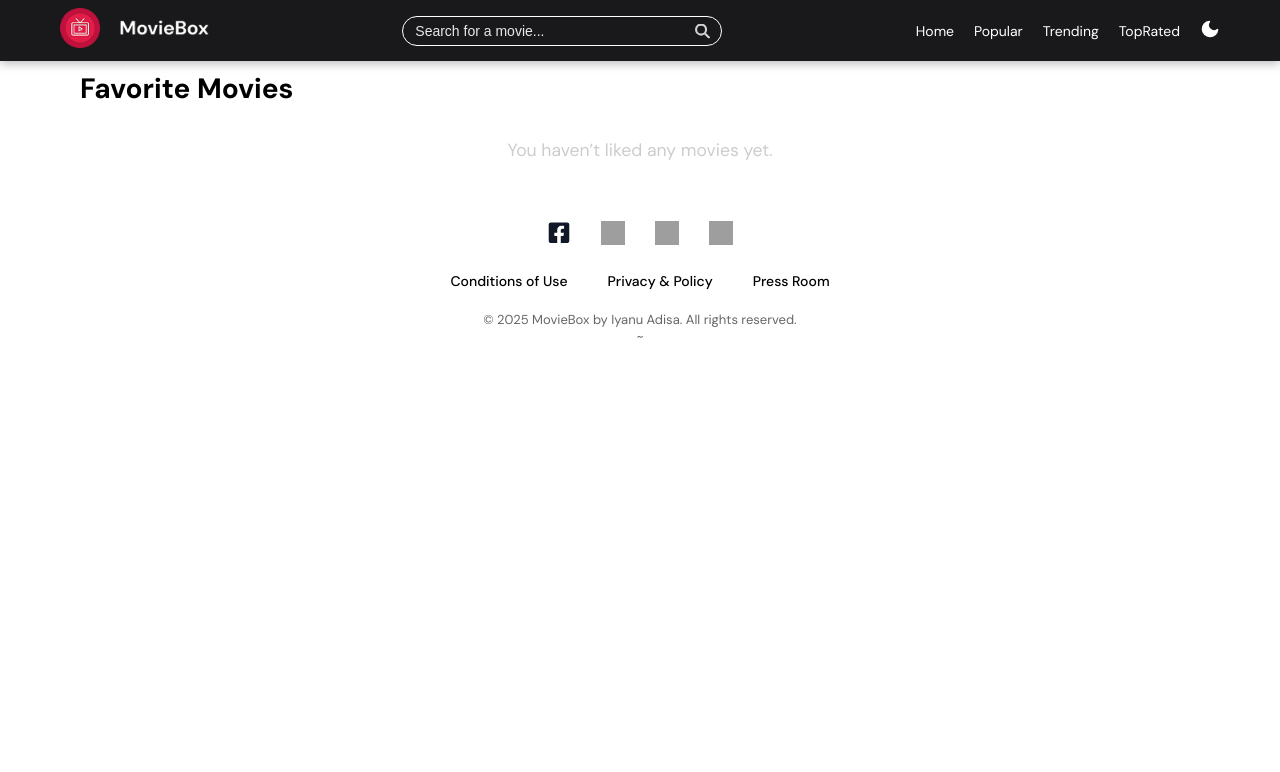
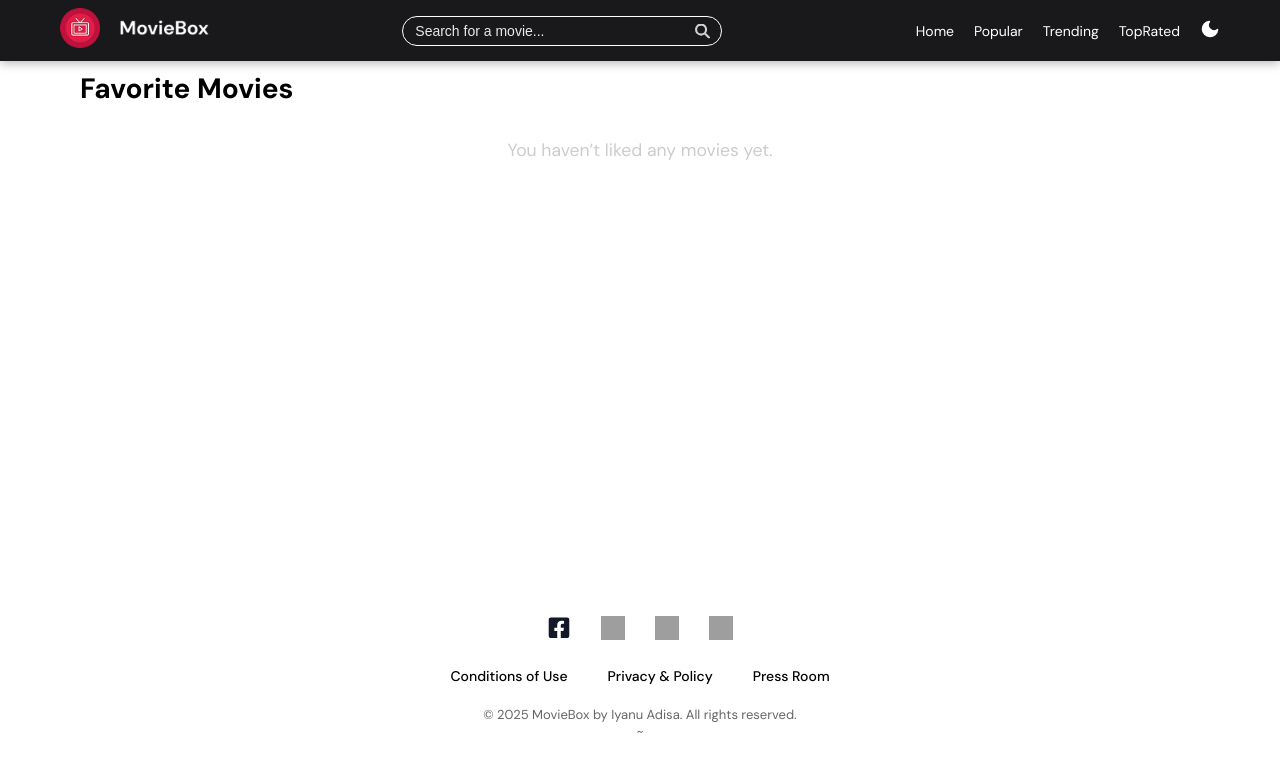
Before and after one commit to Iyanu-Adisa/Movie-Box, a React (Vite) app: page /favorite in a window 1280 px wide. Shown: the top 772 px of the page. Built offline with nearby package versions, Linux system fonts and the light colour scheme; grey boxes are pictures that could not be loaded.

Commit message:
corrections

```diff
--- a/index.html
+++ b/index.html
@@ -1,8 +1,8 @@
-<!doctype html>
+<!DOCTYPE html>
 <html lang="en">
   <head>
     <meta charset="UTF-8" />
-    <link rel="icon" type="image/svg+xml" href="/vite.svg" />
+    <link rel="icon" type="image/svg+xml" href="/Favicon.svg" />
     <meta name="viewport" content="width=device-width, initial-scale=1.0" />
     <title>movie-box</title>
   </head>
--- a/src/App.jsx
+++ b/src/App.jsx
@@ -7,6 +7,7 @@ import MovieDetails from "./MovieDetails";
 import Trending from "./Trending";
 import TopRated from "./TopRated";
 import FavoriteMovies from "./FavoriteMovies";
+import NotFound from "./NotFound";
 
 function App() {
   const location = useLocation();
@@ -14,8 +15,10 @@ function App() {
 
   return (
     <>
+      <main className="full-page">
         {!hideHeader && <Header />}
 
+        <div className="half-page">
           <Routes>
             <Route
               path="/"
@@ -33,9 +36,12 @@ function App() {
             <Route path="/topRated" element={<TopRated />} />
             <Route path="/movie/:id" element={<MovieDetails />} />
             <Route path="/favorite" element={<FavoriteMovies />} />
+            <Route path="*" element={<NotFound />} />
           </Routes>
+        </div>
 
         <Footer />
+      </main>
     </>
   );
 }
--- /dev/null
+++ b/src/NotFound.jsx
@@ -0,0 +1,14 @@
+import React from "react";
+
+const NotFound = () => {
+  return (
+    <div className="not-found">
+      <h2>This page isn't available</h2>
+      <h4>
+        The link you followed may be broken, or the page may have been removed.
+      </h4>
+    </div>
+  );
+};
+
+export default NotFound;
--- a/src/index.css
+++ b/src/index.css
@@ -852,3 +852,27 @@ body.dark-mode .movie-card {
 .header {
   transition: background-color 0.3s ease, backdrop-filter 0.3s ease;
 }
+
+.full-page {
+  display: flex;
+  min-height: 100vh;
+  flex-direction: column;
+}
+
+.half-page {
+  flex: 1;
+}
+
+.not-found {
+  margin-top: 60px;
+  min-height: 200px;
+  display: flex;
+  flex-direction: column;
+  justify-content: center;
+  align-items: center;
+  font-size: 1.2rem;
+}
+
+.not-found h4 {
+  margin-top: 40px;
+}
```
Also changed, not shown: public/Favicon.png (added), public/Favicon.svg (added). Lines whose indentation alone changed are shown as unchanged.
